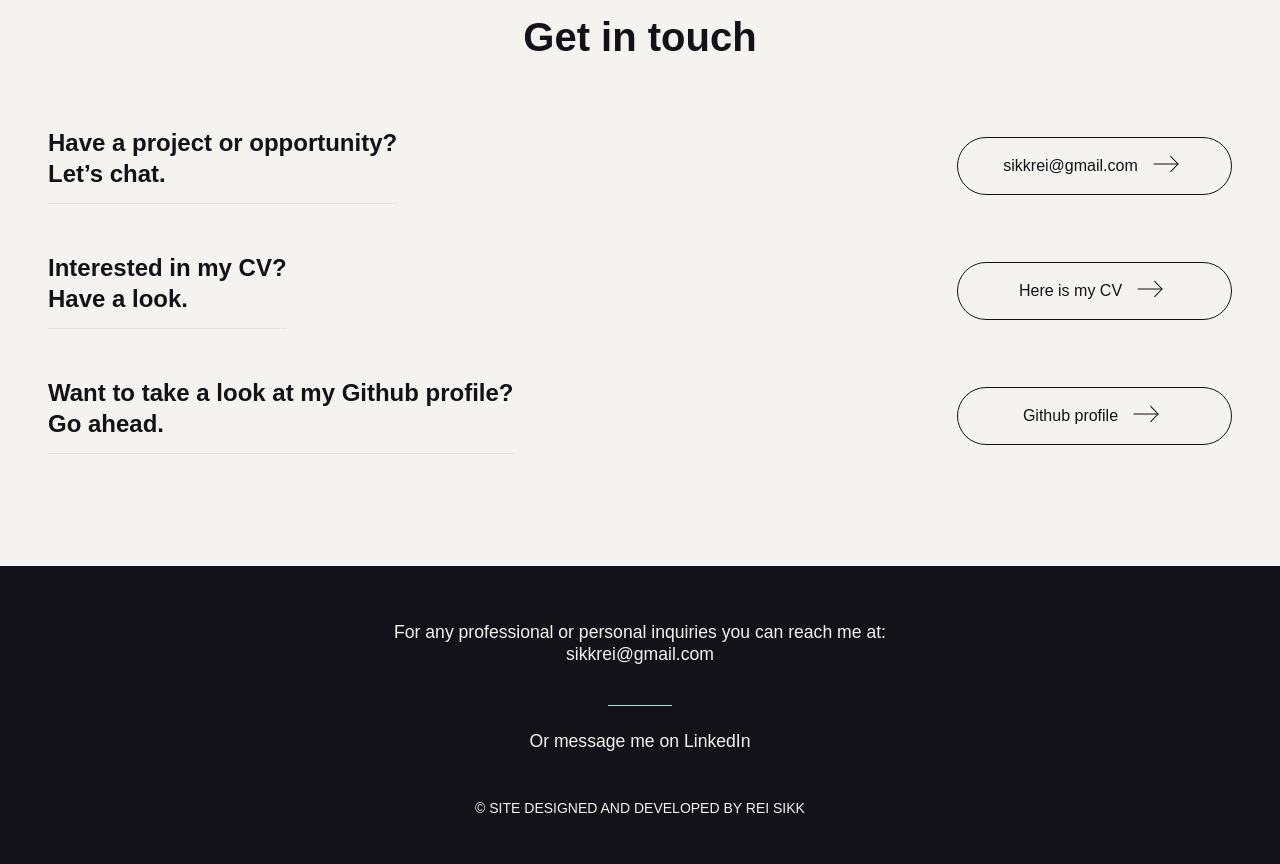
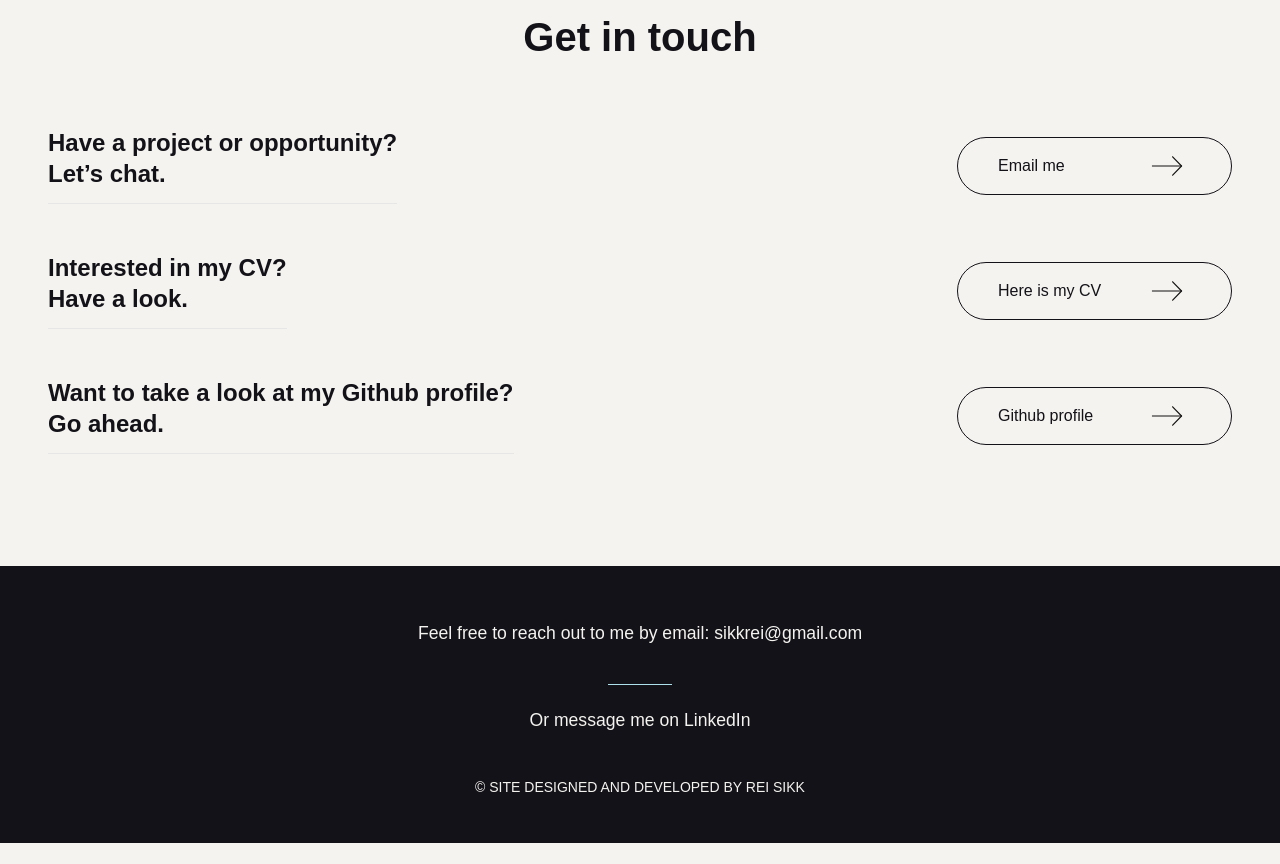
Before and after one commit to ReiSikk/portfolio, a React (Vite) app: page /about in a window 1280 px wide. Shown: the part 860-1724 px from the top of the page. After the commit the page ends 1703 px from the top, so only its background shows below. Built offline with nearby package versions, Linux system fonts and the light colour scheme; a web font is replaced by a local one.

Commit message:
about page buttons fixed

```diff
--- a/src/Components/Footer.jsx
+++ b/src/Components/Footer.jsx
@@ -4,7 +4,7 @@ function Footer() {
   return (
     <footer>
         <div className="footer-upper">
-            <p>For any professional or personal inquiries you can reach me at: <span className="email-link"><a href="mailto:sikkrei@gmail.com">sikkrei@gmail.com</a></span></p>
+            <p>Feel free to reach out to me by email: <span className="email-link"><a href="mailto:sikkrei@gmail.com">sikkrei@gmail.com</a></span></p>
         </div>
             <div className="border-footer"></div>
         <div className="footer-lower">
--- a/src/Pages/AboutPage.jsx
+++ b/src/Pages/AboutPage.jsx
@@ -27,8 +27,12 @@ function AboutPage() {
               <h4>Have a project or opportunity?</h4>
               <h5 className='h4-style'>Let’s chat.</h5>
              </div>
-              <div className="item-right">
+             {/*  <div className="item-right">
                 <a href="mailto:sikkrei@gmail.com" rel='norefferer noopener' className="big-btn">sikkrei@gmail.com</a>
+                <span><img src={buttonarrow} alt="arrow pointing right"/></span>
+              </div> */}
+                <div className="item-right">
+                <a href="mailto:sikkrei@gmail.com" rel='noreferrer' target='_blank' className="big-btn">Email me</a>
                 <span><img src={buttonarrow} alt="arrow pointing right"/></span>
               </div>
           </div>
--- a/src/sass/pages/_about-page.scss
+++ b/src/sass/pages/_about-page.scss
@@ -77,20 +77,17 @@
     display: flex;
     flex-direction: row;
     align-items: center;
-    justify-content: center;
+    justify-content: inherit;
     border-radius: 30px;
     cursor: pointer;
     padding: 1.75rem 2.5rem;
     z-index: 1;
     transition: all 0.3s ease;
     border: 1.5px solid $black;
-    a {
-        display: flex;
-        justify-content: center;
-        align-items: center;
-    }
+    gap: 0.5rem;
+
     span {
-        padding-left: 0.5rem;
+        margin-left: 0.5rem;
         transition: all 0.3s ease;
         max-height: 48px;
         max-width: 48px;
@@ -101,7 +98,6 @@
     border: 1.5px solid transparent;
     color: $white;
     span {
-    padding-left: 1rem;
         img {
             filter: invert(1);
         }
@@ -138,7 +134,7 @@
     }
     .item-right {
         min-width: 250px;
-        max-width: 250px;
+        max-width: 280px;
     }
     .contact-item {
         flex-wrap: wrap;
@@ -159,6 +155,9 @@
 @media only screen and (max-width: 380px) {
     .item-right {
         min-width: 150px;
-        max-width: 240px;
+        max-width: 100%;
+        a {
+            font-size: 0.875rem;
+        }
     }
 }
--- a/src/sass/pages/_project-page.scss
+++ b/src/sass/pages/_project-page.scss
@@ -140,6 +140,9 @@ label {
             max-width: 100%;
         }
     }
+    .article-left, .article-right, .article-info {
+        max-width: 100%;
+    }
 }
 @media only screen and (max-width:480px) {
     .article-links {
```
